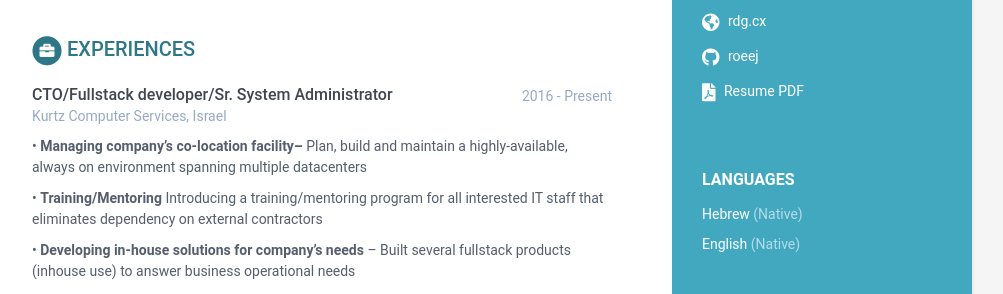
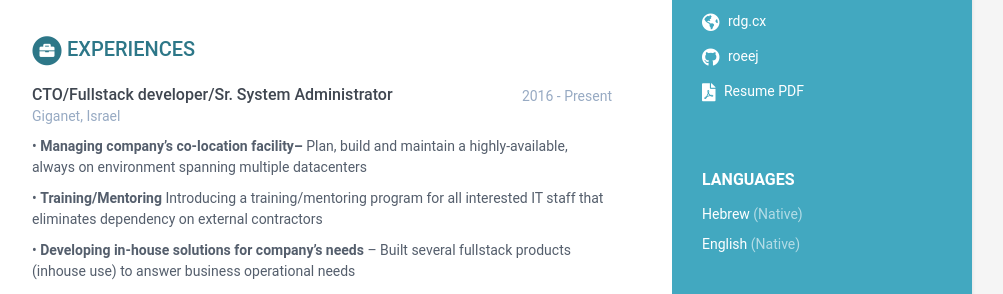
Before and after one commit to Omri-Jukin/cv, a Jekyll site: the page built from index.html, in a window 1280 px wide. Shown: the part 331-625 px from the top of the page, without its empty margins (168-1171 px from the left). Built offline with Jekyll 4.4.1, drawn with Linux system fonts in a browser that asks for light colours.

Commit message:
Changed workplace name to giganet

```diff
--- a/_data/data.yml
+++ b/_data/data.yml
@@ -69,7 +69,7 @@ experiences:
     info:
       - role: CTO/Fullstack developer/Sr. System Administrator
         time: 2016 - Present
-        company: Kurtz Computer Services, Israel
+        company: Giganet, Israel
         details: |
             • **Managing company’s co-location facility–** Plan, build and maintain a highly-available, always on environment spanning multiple datacenters
 
```
